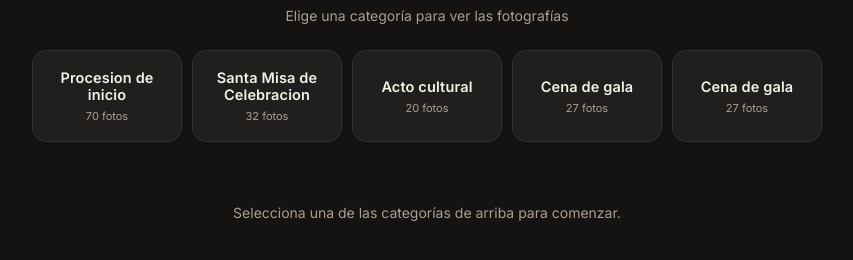
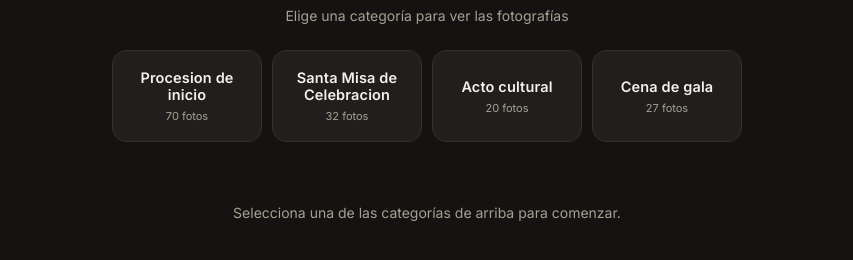
Before and after one commit to karlamarroquin-ux/celebcentenario, a plain HTML site: page index.html in a window 1280 px wide. Shown: the part 106-366 px from the top of the page, without its empty margins (213-1066 px from the left). Drawn offline with nearby package versions, Linux system fonts and the light colour scheme.

Commit message:
Update index.html

```diff
--- a/index.html
+++ b/index.html
@@ -356,9 +356,8 @@
     { id: 'fotosproc',     icon: '📷',  label: 'Procesion de inicio',     folder: 'fotosproc',     count: 70, ext: 'jpg' },
     { id: 'fotosmisa',     icon: '🏞️', label: 'Santa Misa de Celebracion',     folder: 'fotosmisa',     count: 32, ext: 'jpg' },
     { id: 'fotosacto',      icon: '🎉',  label: 'Acto cultural',      folder: 'fotosacto',      count: 20, ext: 'jpg' },
-    { id: 'fotoscena',     icon: '📦',  label: 'Cena de gala',     folder: 'fotoscena',     count: 27, ext: 'jpg' },
-    { id: 'acto',     icon: '📦',  label: 'Cena de gala',     folder: 'acto',     count: 27, ext: 'jpg' }
-  ];
+    { id: 'fotoscena',     icon: '📦',  label: 'Cena de gala',     folder: 'fotoscena',     count: 27, ext: 'jpg' }
+      ];
 
   // Construye automáticamente la lista de imágenes de cada categoría
   // a partir de folder + count + ext (numeración 1..count).
```
